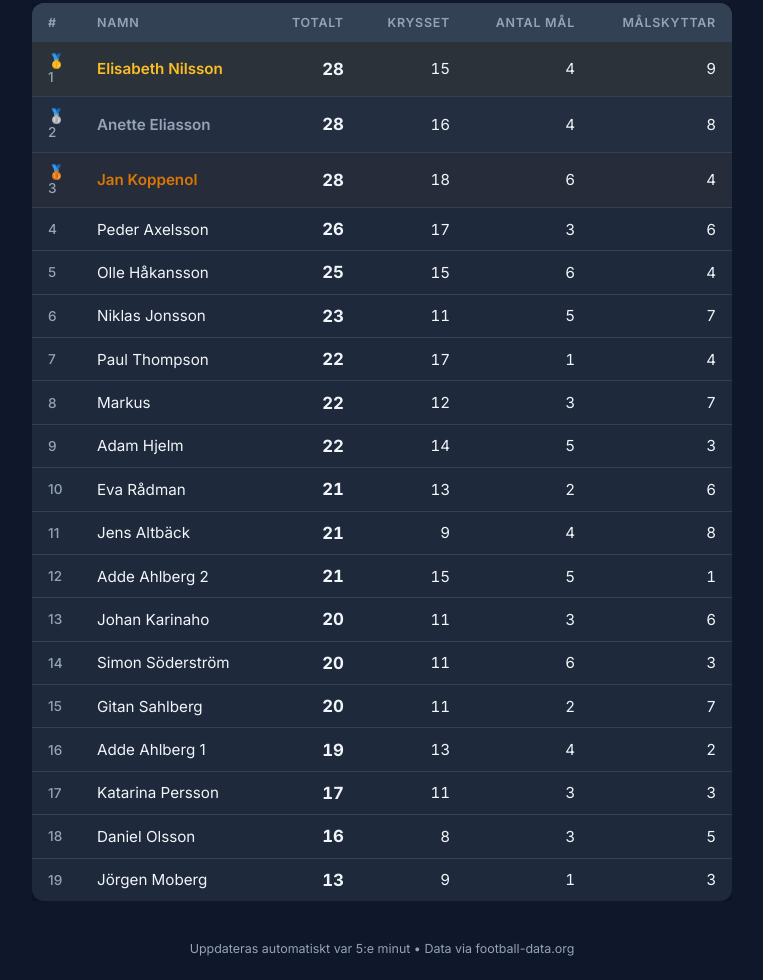
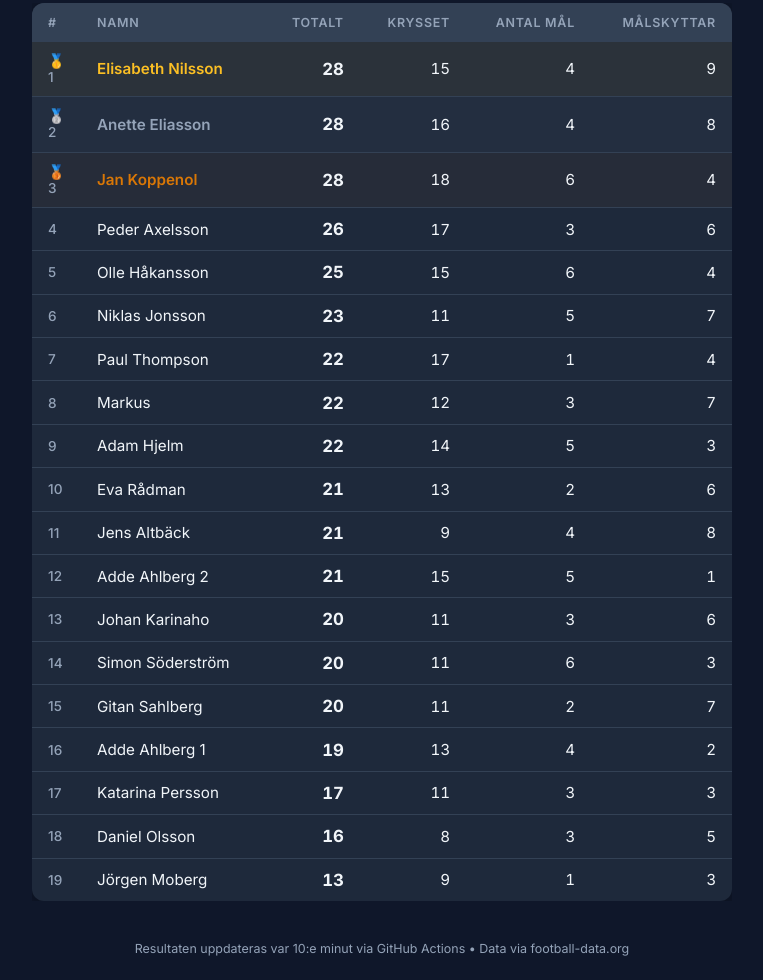
Before and after one commit to c0zer/vm-tips-2026, a website with bundled scripts: page index.html in a window 1280 px wide. Shown: the part 146-1126 px from the top of the page, without its empty margins (258-1021 px from the left). Built offline with nearby package versions, Linux system fonts and the light colour scheme.

Commit message:
fix: update footer text to reflect 10-min GitHub Actions schedule
Co-authored-by: Copilot <223556219+Copilot@users.noreply.github.com>

```diff
--- a/index.html
+++ b/index.html
@@ -39,7 +39,7 @@
   </div>
 
   <footer>
-    Uppdateras automatiskt var 5:e minut &bull; Data via football-data.org
+    Resultaten uppdateras var 10:e minut via GitHub Actions &bull; Data via football-data.org
   </footer>
 
   <script type="module" src="./src/main.js?v=1781686328"></script>
```
